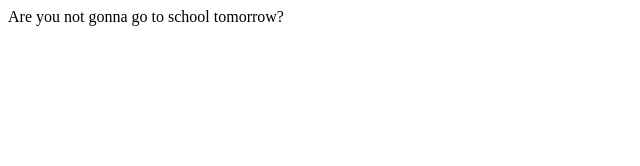
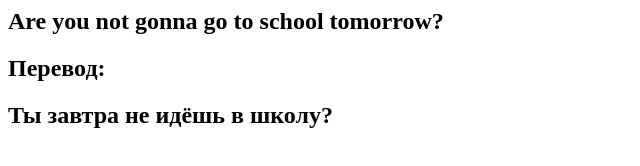
Before and after one commit to Attfa/solid-computing-machine, a plain HTML site: page index.html in a window 1280 px wide. Shown: the whole page, without its empty margins (0-640 px from the left). Drawn offline with Linux system fonts and the light colour scheme.

Commit message:
Update index.html

```diff
--- a/index.html
+++ b/index.html
@@ -1,3 +1,5 @@
 <body>
-  Are you not gonna go to school tomorrow?
+  <h2>Are you not gonna go to school tomorrow?</h2>
+  <h2>Перевод:</h2>
+  <h2>Ты завтра не идёшь в школу?</h2>
 </body>
```
